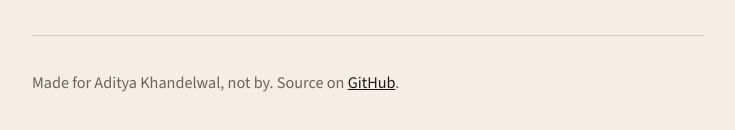
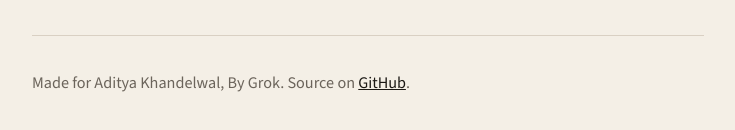
Before and after one commit to nvmaditya/adityas-tech-report, a Next.js app: page / in a window 1280 px wide. Shown: the part 1154-1284 px from the top of the page, without its empty margins (272-1007 px from the left). Built offline with nearby package versions, Linux system fonts and the light colour scheme.

Commit message:
Update footer text

```diff
--- a/app/page.jsx
+++ b/app/page.jsx
@@ -69,7 +69,7 @@ export default function Home() {
       </main>
       <footer>
         <p>
-          Made for Aditya Khandelwal, not by. Source on{" "}
+          Made for Aditya Khandelwal, By Grok. Source on{" "}
           <a href="https://github.com/nvmaditya/adityas-tech-report">GitHub</a>.
         </p>
       </footer>
```
